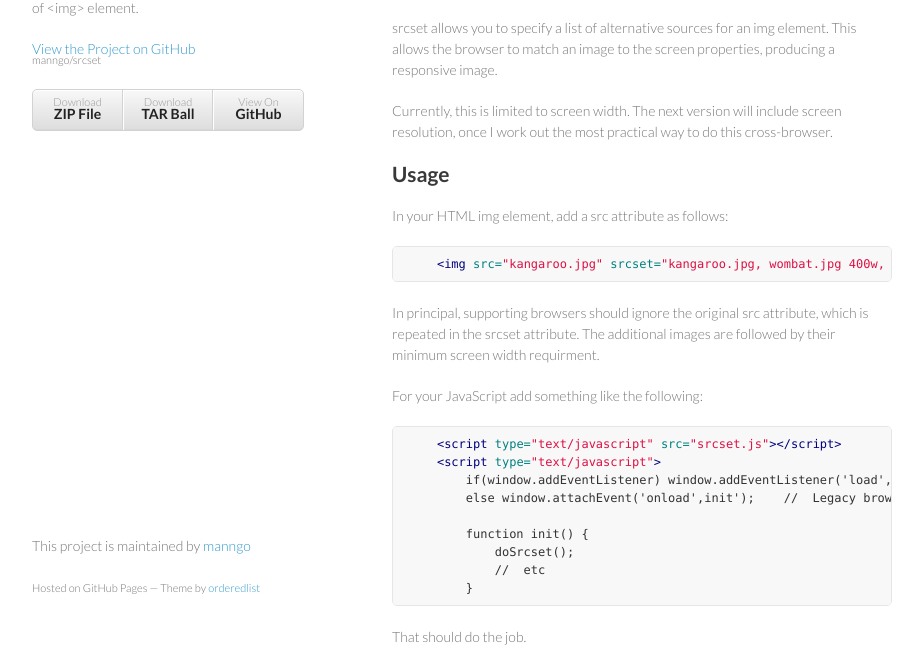
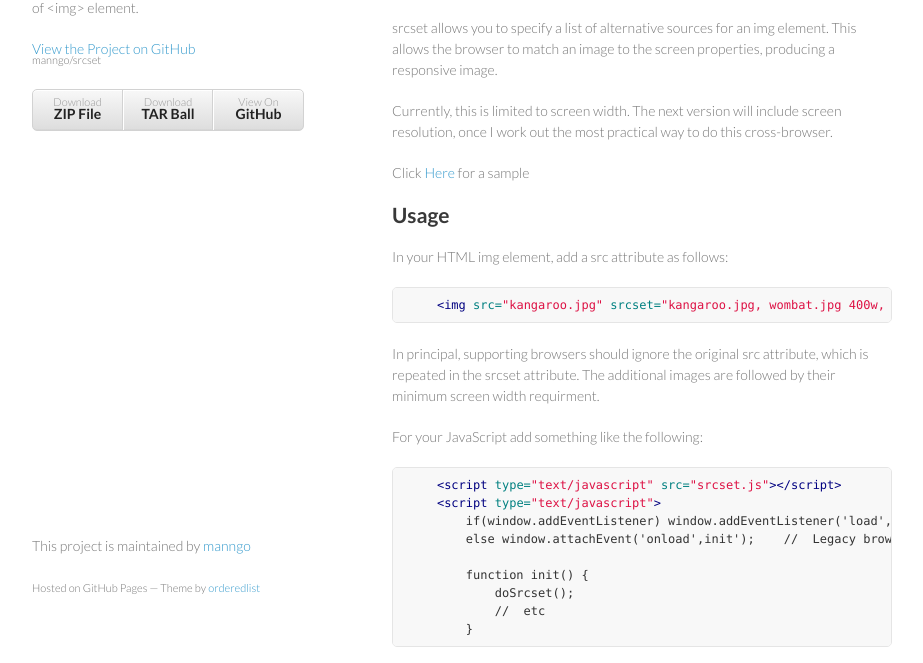
Before and after one commit to manngo/srcset.js, a plain HTML site: page index.html in a window 1280 px wide. Shown: the part 133-796 px from the top of the page, without its empty margins (178-1101 px from the left). Drawn offline with Linux system fonts and the light colour scheme.

Commit message:
Added Sample

```diff
--- a/index.html
+++ b/index.html
@@ -36,6 +36,8 @@
 <p>srcset allows you to specify a list of alternative sources for an img element. This allows the browser to match an image to the screen properties, producing a responsive image.</p>
 
 <p>Currently, this is limited to screen width. The next version will include screen resolution, once I work out the most practical way to do this cross-browser.</p>
+
+<p>Click <a href="sample/srcset.html">Here</a> for a sample</p>
 
 <h2>
 <a name="usage" class="anchor" href="#usage"><span class="octicon octicon-link"></span></a>Usage</h2>
```
